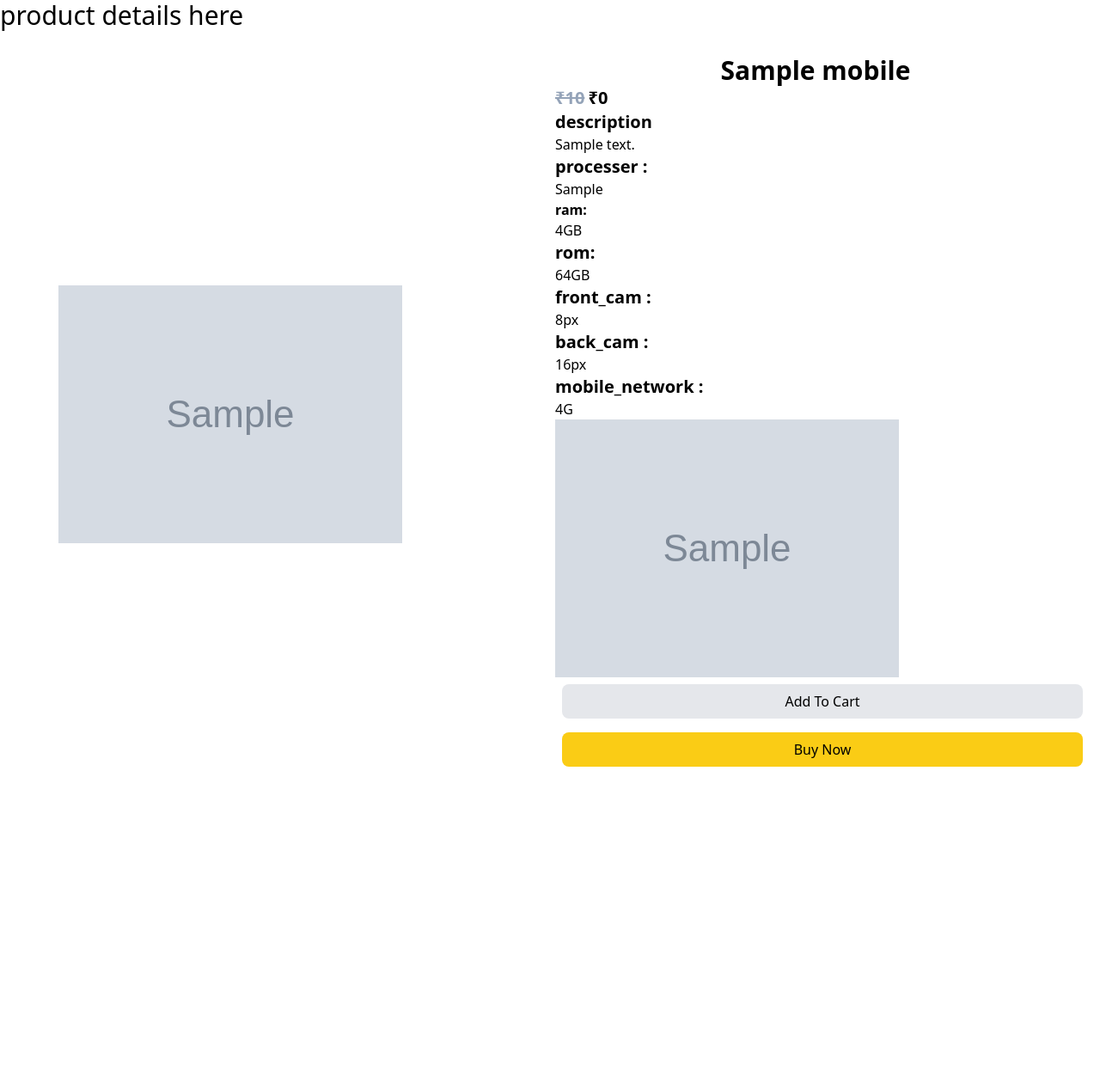
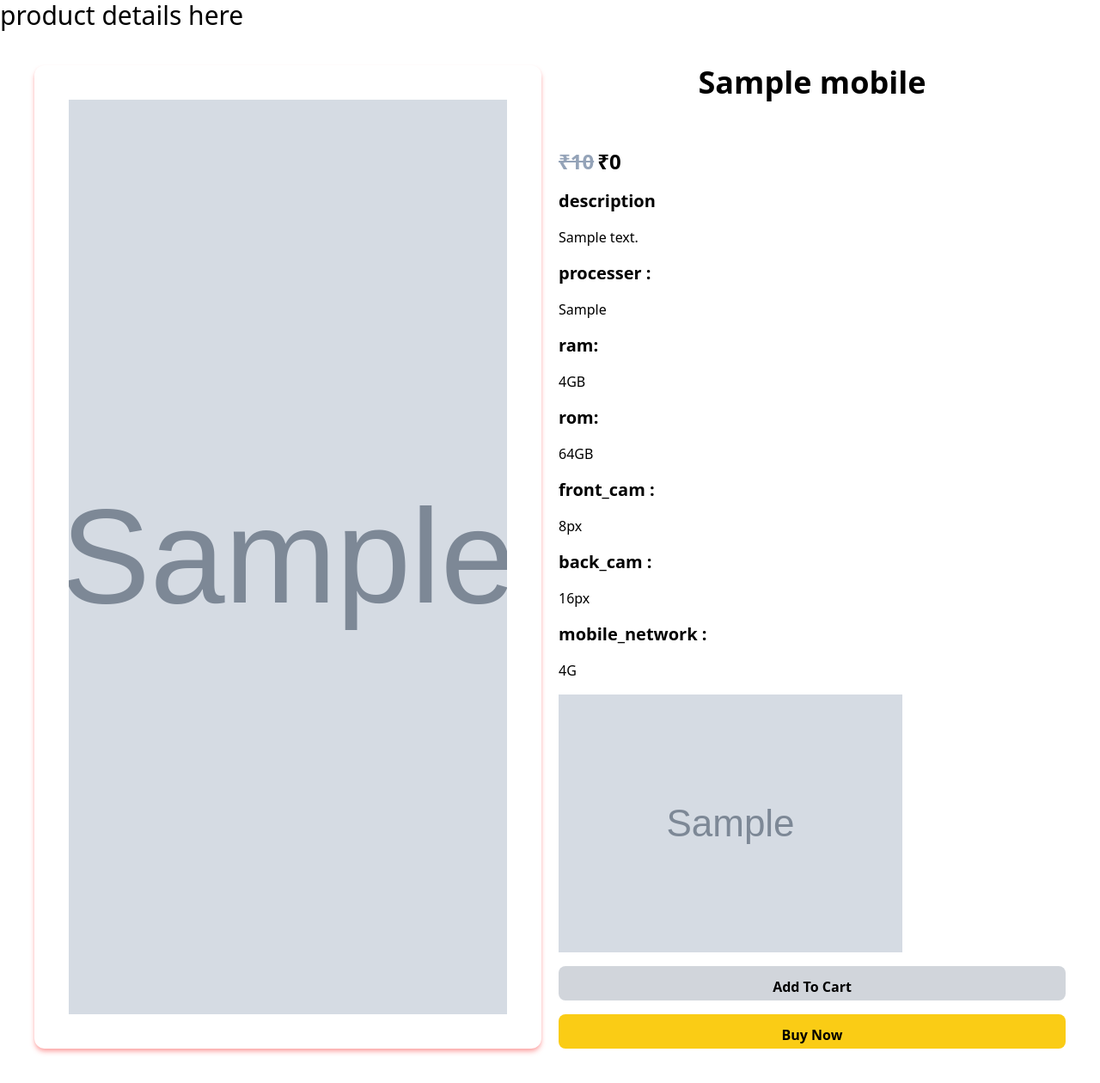
Before and after one commit to rani-98/django_project, a Django app: page /productInfo/1/ in a window 1280 px wide. Shown: the whole page at 86% size. Before the commit the page ends 892 px from the top, so only its background shows below. Run offline with Django 5.2, Linux system fonts and the light colour scheme; tables that the repository leaves empty hold one stand-in row (values such as "Sample post"); grey boxes marked "Sample" are stand-in pictures; some libraries are stand-ins or nearby versions.

Commit message:
products added

```diff
--- a/store_world/mobile_store/templates/product.html
+++ b/store_world/mobile_store/templates/product.html
@@ -11,16 +11,16 @@
     <h1 class="text-3xl "> product details here</h1>
     {% for x in product %}
 
-    <div class=" grid grid-cols-2 gap-3 p-7  items-center justify-center">
+    <div class=" grid grid-cols-2 gap-5 p-10 items-center ">
 
-         <img src="{{x.previewImage.url}}" class="rounded-xl object-cover grow  h-100 w-100 p-10 object-top shadow-red-300">
+         <img src="{{x.previewImage.url}}" class="rounded-xl object-cover h-full w-full p-10  shadow-md shadow-red-300">
 
-         <div class="">
-            <p class="gap-5 text-center text-3xl font-bold">{{ x.name }}</p>
+         <div class="grid gap-4">
+            <p class="pb-10 text-center text-4xl font-bold">{{ x.name }}</p>
             <p>
 
-                <span class="text-xl font-bold text-slate-400 line-through">₹{{ x.price }}</span>
-                <span class="text-xl font-bold text-black">₹{{ x.discountPrice }}</span>
+                <span class="text-2xl font-bold text-slate-400 line-through">₹{{ x.price }}</span>
+                <span class="text-2xl font-bold text-black">₹{{ x.discountPrice }}</span>
             </p>
 
 
@@ -28,7 +28,7 @@
             <p> {{x.description}}</p>
             <p class="text-xl font-bold">processer : </p>
             <p>{{x.Process}}</p>
-         <p class=" font-bold">ram: </p>
+         <p class=" text-xl font-bold">ram: </p>
          <div class="flex gap-3 item-center">
              {% for y in x.ram.all %}
              <p>{{y.ram}}</p>
@@ -70,10 +70,10 @@
         {% for y in x.images.all %}
         <img src="{{y.image.url}}">
         {%endfor%}
-        <a href="{% url 'cart' %}">
-            <button class="bg-gray-200 hover:bg-blue-500 h-10 w-full m-2 rounded-lg">Add To Cart </button>
-        </a>
-        <button class="bg-yellow-400  hover:bg-orange-500 h-10 w-full m-2 rounded-lg">Buy Now</button>
+
+            <button class="font-bold bg-gray-300 hover:bg-blue-500 h-10 w-full p-3 rounded-lg">Add To Cart </button>
+
+        <button class=" font-bold bg-yellow-400  hover:bg-orange-500 h-10 w-full p-3 rounded-lg">Buy Now</button>
 
     </div>
     </div>
```
Also changed, not shown: store_world/mobile_store/templates/base.html (+5 -4 lines), store_world/mobile_store/templates/cart.html (+5 -5 lines), store_world/mobile_store/templates/index.html (+20 -7 lines), store_world/media/mobile_images/Apple-iPhone-13.jfif (added), store_world/media/mobile_images/vvivo-v27-5g.webp (added).
